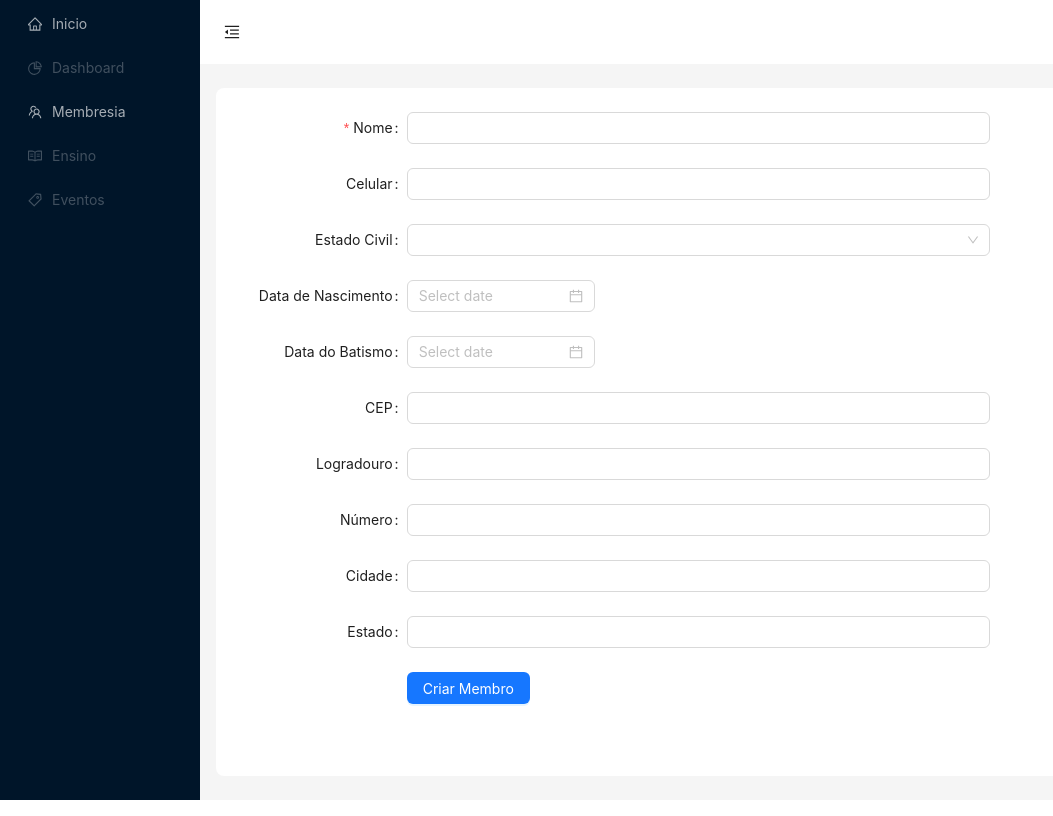
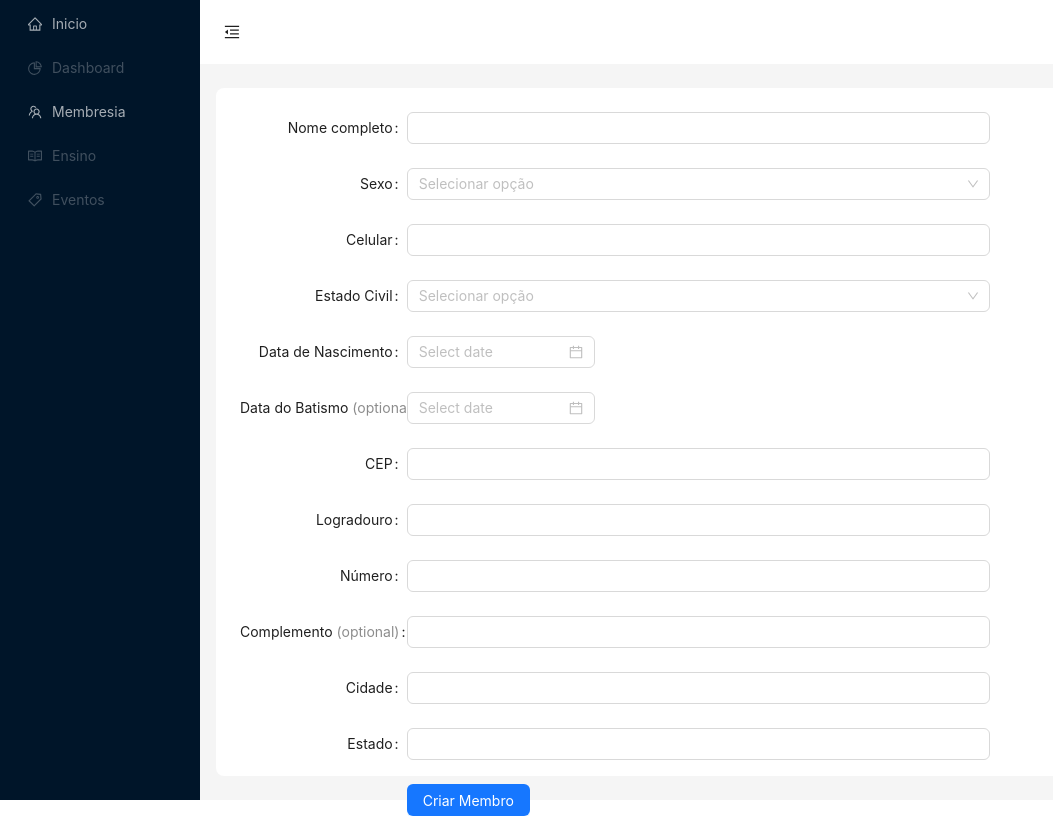
Before and after one commit to X5GuilhermeBR/timmy-frontend, a React (Vite) app: page /criar-membro in a window 1280 px wide. Shown: the whole page, without its empty margins (0-1053 px from the left). Built offline with nearby package versions, Linux system fonts and the light colour scheme.

Commit message:
feat: add complement and gender fields to member form

```diff
--- a/src/components/Forms/index.tsx
+++ b/src/components/Forms/index.tsx
@@ -1,9 +1,10 @@
 import React, { useEffect, useState } from "react"
 import { useParams, useLocation, useNavigate } from "react-router-dom"
 import "./index.css"
-import { DatePicker, Form, Input, Select, Switch, Button, message } from "antd"
+import { DatePicker, Form, Input, Select, Switch, Button, message, Flex, Checkbox, Col, Row } from "antd"
 import moment from "moment"
 import { fetchMemberById, createMember, updateMember, updateMemberStatus, getCepData, createAddress } from "../../services/api"
+import { useWatch } from "antd/es/form/Form"
 
 type SizeType = Parameters<typeof Form>[0]["size"]
 
@@ -53,6 +54,7 @@ const Forms: React.FC = () => {
 
             const memberData = {
                 full_name: values.nome,
+                sex: values.sexo,
                 phone_number: values.celular,
                 marital_status: values.estadoCivil,
                 date_of_birth: values.dataDeNascimento ? values.dataDeNascimento.format("YYYY-MM-DD") : null,
@@ -62,7 +64,8 @@ const Forms: React.FC = () => {
 
             const addressData = {
                 street: values.logradouro,
-                number: values?.numero,
+                number: values.numero,
+                complement: values?.complemento,
                 city: values.cidade,
                 state: values.estado,
                 zip_code: values.cep,
@@ -123,7 +126,6 @@ const Forms: React.FC = () => {
             form.setFieldsValue({
                 ...form.getFieldsValue(),
                 logradouro: cepData?.logradouro,
-                numero: cepData?.complemento,
                 cidade: cepData?.localidade,
                 estado: cepData?.uf
             })
@@ -140,42 +142,56 @@ const Forms: React.FC = () => {
             initialValues={{ size: componentSize, membro: true }}
             onValuesChange={onFormLayoutChange}
             onFinish={onSubmit}
+            requiredMark={'optional'}
         >
 
             {loading && <p>Carregando...</p>}
-            <Form.Item label="Nome" name="nome" rules={[{ required: true, message: "Nome é obrigatório!" }]}>
+            <Form.Item label="Nome completo" name="nome" rules={[{ required: true, message: "Nome completo é obrigatório." }]}>
                 <Input />
             </Form.Item>
-            <Form.Item label="Celular" name="celular">
+            <Form.Item label="Sexo" name="sexo" rules={[{ required: true, message: "Campo obrigatório." }]}>
+                <Select placeholder="Selecionar opção">
+                    <Select.Option value="male">
+                        Masculino
+                    </Select.Option>
+                    <Select.Option value="female">
+                        Feminino
+                    </Select.Option>
+                </Select>
+            </Form.Item>
+            <Form.Item label="Celular" name="celular" rules={[{ required: true, message: "Celular é obrigatório." }]}>
                 <Input />
             </Form.Item>
-            <Form.Item label="Estado Civil" name="estadoCivil">
-                <Select>
+            <Form.Item label="Estado Civil" name="estadoCivil" rules={[{ required: true, message: "Estado civil é obrigatório." }]}>
+                <Select placeholder='Selecionar opção'>
                     <Select.Option value="single">Solteiro</Select.Option>
                     <Select.Option value="married">Casado</Select.Option>
                     <Select.Option value="widowed">Viúvo</Select.Option>
                     <Select.Option value="divorced">Divorciado</Select.Option>
                 </Select>
             </Form.Item>
-            <Form.Item label="Data de Nascimento" name="dataDeNascimento">
+            <Form.Item label="Data de Nascimento" name="dataDeNascimento" rules={[{ required: true, message: "Data de nascimento é obrigatório." }]}>
                 <DatePicker format="YYYY-MM-DD" />
             </Form.Item>
             <Form.Item label="Data do Batismo" name="dataDeBatismo">
                 <DatePicker format="YYYY-MM-DD" />
             </Form.Item>
-            <Form.Item label="CEP" name="cep">
+            <Form.Item label="CEP" name="cep" rules={[{ required: true, message: "CEP é obrigatório." }]}>
                 <Input onBlur={searchAddressInfo} />
             </Form.Item>
-            <Form.Item label="Logradouro" name="logradouro">
+            <Form.Item label="Logradouro" name="logradouro" rules={[{ required: true, message: "Logradouro é obrigatório." }]}>
                 <Input />
             </Form.Item>
-            <Form.Item label="Número" name="numero">
+            <Form.Item label="Número" name="numero" rules={[{ required: true, message: "Número é obrigatório." }]}>
                 <Input />
             </Form.Item>
-            <Form.Item label="Cidade" name="cidade">
+            <Form.Item label="Complemento" name="complemento" >
                 <Input />
             </Form.Item>
-            <Form.Item label="Estado" name="estado">
+            <Form.Item label="Cidade" name="cidade" rules={[{ required: true, message: "Cidade é obrigatório." }]}>
+                <Input />
+            </Form.Item>
+            <Form.Item label="Estado" name="estado" rules={[{ required: true, message: "Estado é obrigatório." }]}>
                 <Input />
             </Form.Item>
 
```
